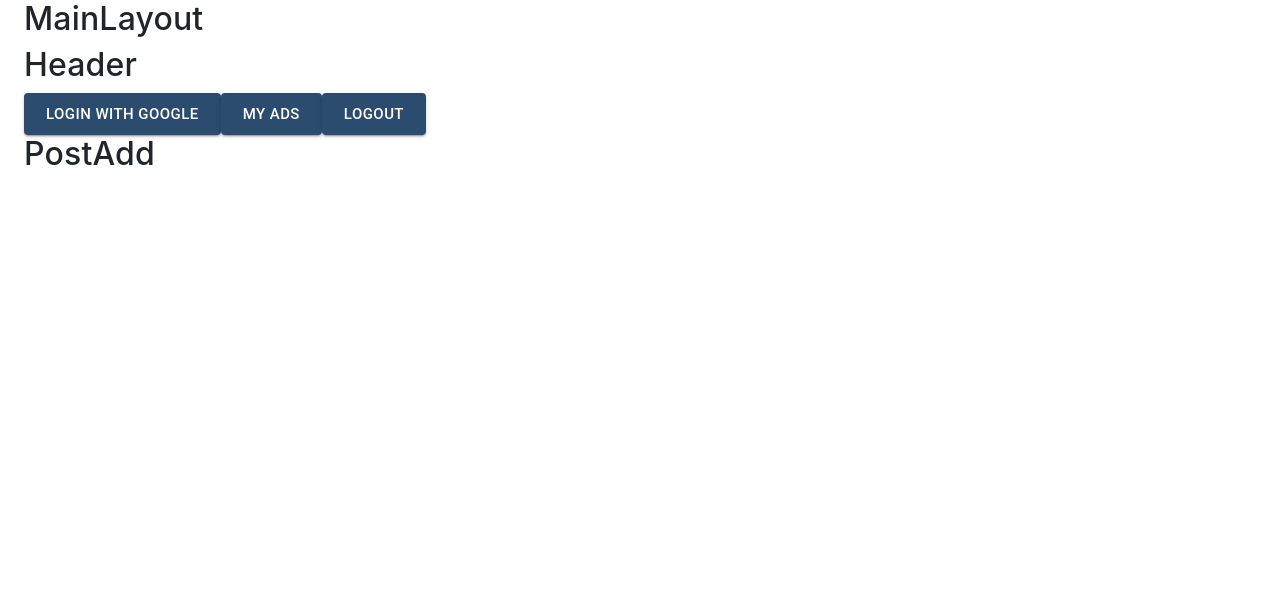
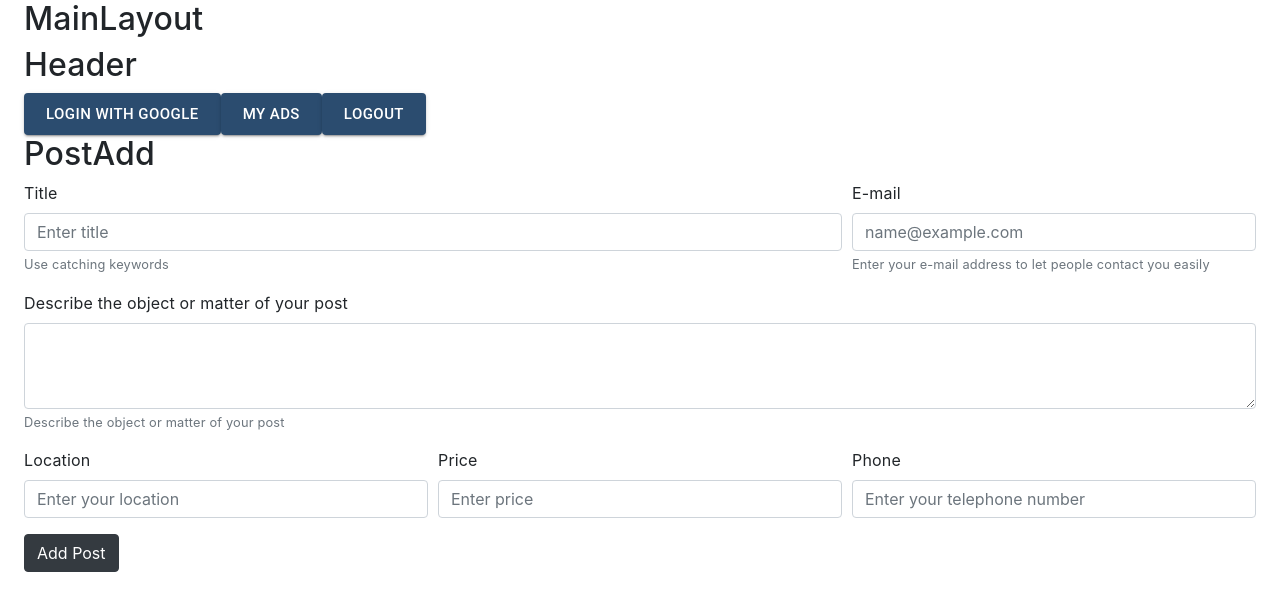
Before and after one commit to mpa-ia/bulletin-board, a React (Create React App) app: page /post/add in a window 1280 px wide. Shown: the top 610 px of the page. Built offline with nearby package versions, Linux system fonts and the light colour scheme.

Commit message:
Add form to add new post

```diff
--- a/src/components/views/PostAdd/PostAdd.js
+++ b/src/components/views/PostAdd/PostAdd.js
@@ -1,5 +1,10 @@
 import React from 'react';
 import PropTypes from 'prop-types';
+
+import Form from 'react-bootstrap/Form';
+import Button from 'react-bootstrap/Button';
+import Col from 'react-bootstrap/Col';
+
 
 import clsx from 'clsx';
 
@@ -8,15 +13,66 @@ import clsx from 'clsx';
 
 import styles from './PostAdd.module.scss';
 
-const Component = ({className, children}) => (
+const Component = ({ className }) => (
   <div className={clsx(className, styles.root)}>
     <h2>PostAdd</h2>
-    {children}
+    <Form>
+      <Form.Row>
+        <Col lg={8}>
+          <Form.Group controlId="postTitle">
+            <Form.Label>Title</Form.Label>
+            <Form.Control required type="text" placeholder="Enter title" />
+            <Form.Text className="text-muted">
+              Use catching keywords
+            </Form.Text>
+          </Form.Group>
+        </Col>
+        <Col lg={4}>
+          <Form.Group controlId="epostEmail">
+            <Form.Label>E-mail</Form.Label>
+            <Form.Control required type="email" placeholder="name@example.com" />
+            <Form.Text className="text-muted">
+              Enter your e-mail address to let people contact you easily
+            </Form.Text>
+          </Form.Group>
+        </Col>
+      </Form.Row>
+      <Form.Group controlId="postContent">
+        <Form.Label>Describe the object or matter of your post</Form.Label>
+        <Form.Control required as="textarea" rows="3" />
+        <Form.Text className="text-muted">
+          Describe the object or matter of your post
+        </Form.Text>
+      </Form.Group>
+      <Form.Row>
+        <Col>
+          <Form.Group controlId="postLocation">
+            <Form.Label>Location</Form.Label>
+            <Form.Control required type="text" placeholder="Enter your location" />
+          </Form.Group>
+        </Col>
+        <Col>
+          <Form.Group controlId="postPrice">
+            <Form.Label>Price</Form.Label>
+            <Form.Control required type="text" placeholder="Enter price" />
+          </Form.Group>
+        </Col>
+        <Col>
+          <Form.Group controlId="postPhone">
+            <Form.Label>Phone</Form.Label>
+            <Form.Control required type="text" placeholder="Enter your telephone number" />
+
+          </Form.Group>
+        </Col>
+      </Form.Row>
+      <Button variant="dark" type="submit">
+        Add Post
+      </Button>
+    </Form>
   </div>
 );
 
 Component.propTypes = {
-  children: PropTypes.node,
   className: PropTypes.string,
 };
 
```
